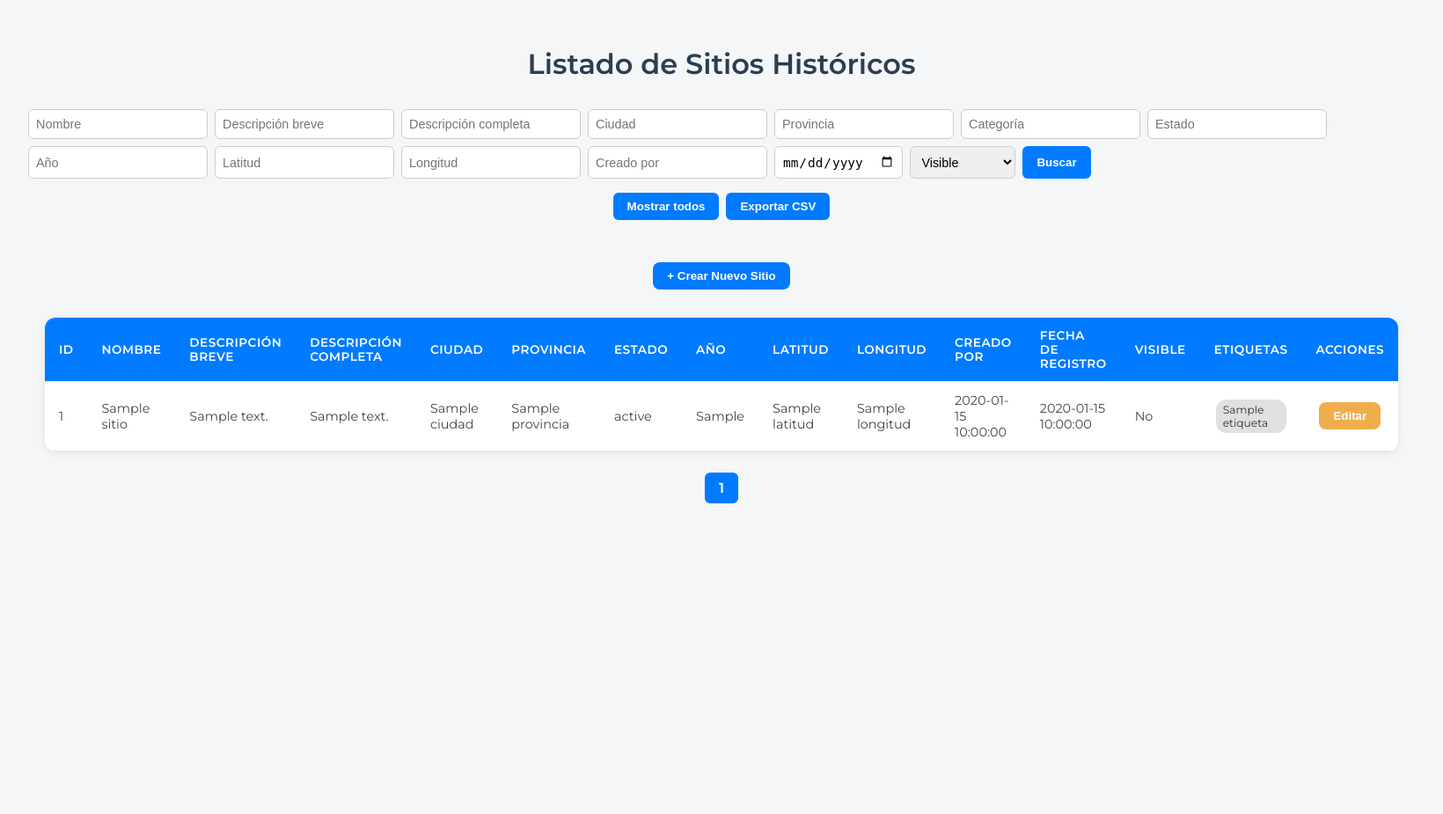
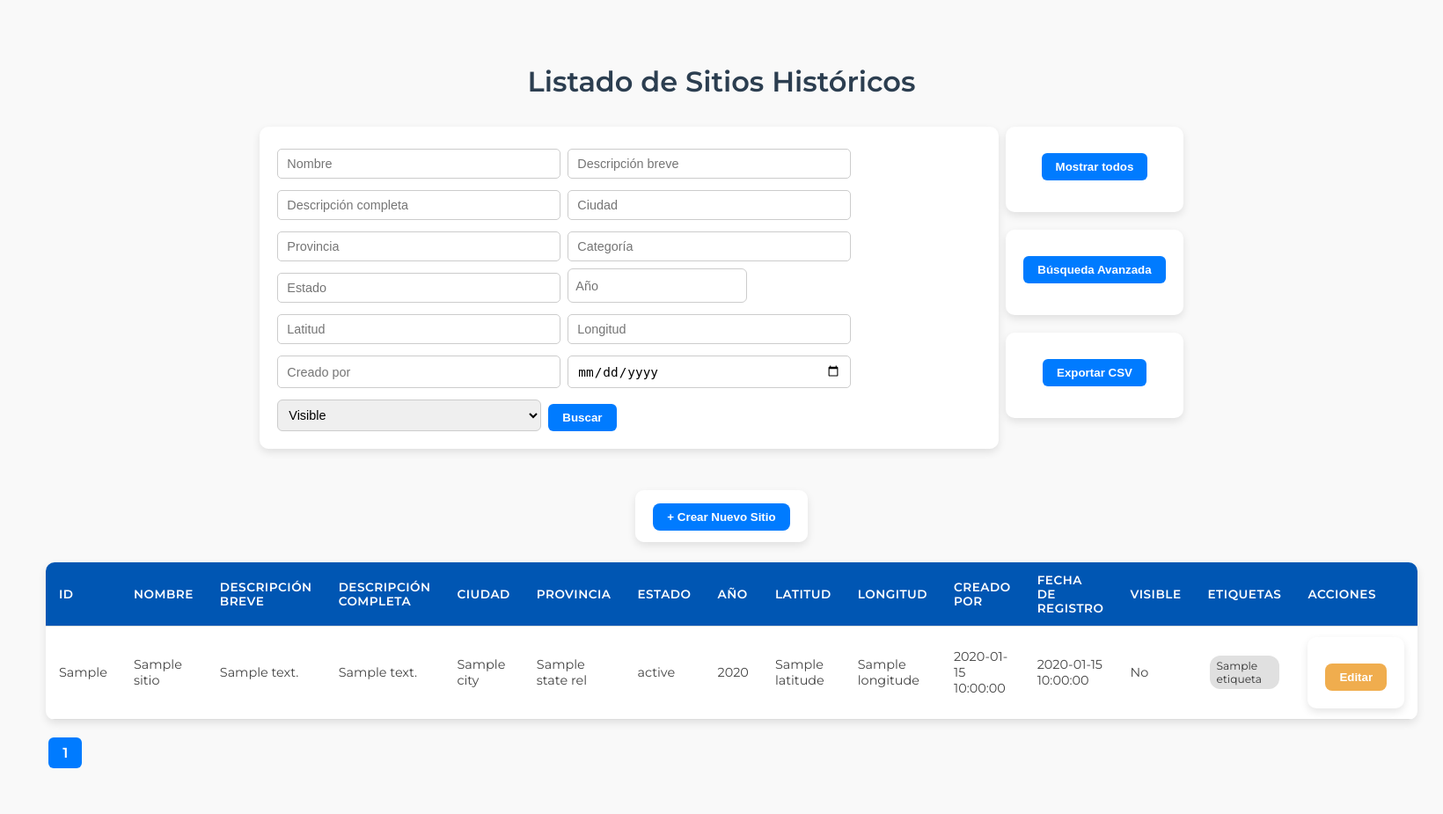
Before and after one commit to TomasCurcio04/Sitios-Historicos, a Flask app: template admin/src/web/templates/sites/index.html in a window 1640 px wide. Shown: the whole page at 88% size. Before the commit the page ends 572 px from the top, so only its background shows below. Run offline with Flask 3, Linux system fonts and the light colour scheme; the template is opened without the code that fills it: most values are stand-ins (such as "Sample title", 1, 10 or a date in 2020); parts of the project's set-up code (start-up, migrations or seed data) failed here and were passed over.

Commit message:
elimino stilos dentro del html y lo separo

```diff
--- a/admin/src/web/templates/sites/index.html
+++ b/admin/src/web/templates/sites/index.html
@@ -7,154 +7,7 @@
     <!-- Fuente moderna -->
     <link href="https://fonts.googleapis.com/css2?family=Montserrat:wght@400;600&display=swap" rel="stylesheet">
     <link rel="stylesheet" href="{{ url_for('static', filename='styles.css') }}">
-
-    <style>
-        /* ======================= Estilos generales ======================= */
-        body {
-            font-family: 'Montserrat', sans-serif;
-            background: #f4f6f8;
-            margin: 0;
-            padding: 2rem;
-            color: #333;
-        }
-
-        h1 {
-            text-align: center;
-            color: #2c3e50;
-            margin-bottom: 2rem;
-        }
-
-        /* Flash messages */
-        .flash-messages {
-            list-style: none;
-            padding: 0;
-            margin: 0 auto 1.5rem;
-            max-width: 900px;
-        }
-        .flash-messages li {
-            padding: 0.8rem 1rem;
-            border-radius: 8px;
-            font-weight: 600;
-            text-align: center;
-        }
-        .success { background: #d4edda; color: #155724; }
-        .error { background: #f8d7da; color: #721c24; }
-
-        /* Botones */
-        .btn {
-            padding: 0.5rem 1rem;
-            border-radius: 8px;
-            font-weight: 600;
-            cursor: pointer;
-            border: none;
-            text-decoration: none;
-            transition: background 0.2s ease, transform 0.1s ease;
-        }
-        .btn-create { background: #007bff; color: #fff; margin-bottom: 1rem; }
-        .btn-create:hover { background: #0069d9; }
-        .btn-edit { background: #f0ad4e; color: #fff; }
-        .btn-edit:hover { background: #ec971f; }
-        .btn-delete { background: #d9534f; color: #fff; }
-        .btn-delete:hover { background: #c9302c; }
-
-        /* Tabla de sitios */
-        table {
-            border-collapse: collapse;
-            width: 100%;
-            max-width: 1300px;
-            margin: 0 auto;
-            background: #fff;
-            border-radius: 12px;
-            box-shadow: 0 2px 10px rgba(0,0,0,0.08);
-            overflow: hidden;
-        }
-        th, td {
-            text-align: left;
-            padding: 12px 16px;
-            border-bottom: 1px solid #e6e6e6;
-        }
-        th {
-            background: #007bff;
-            color: #fff;
-            text-transform: uppercase;
-            font-size: 0.85rem;
-            letter-spacing: 0.5px;
-        }
-        tr:hover { background: #f9fafb; }
-        td { color: #444; font-size: 0.9rem; }
-
-        /* Acciones (Editar/Eliminar) */
-        .acciones { display: flex; justify-content: center; gap: 8px; }
-        .acciones form { display: inline; margin: 0; }
-
-        /* Barra de búsqueda */
-        .search-bar {
-            text-align: center;
-            margin: 1.5rem 0 2rem;
-            display: flex;
-            flex-wrap: wrap;
-            justify-content: center;
-            gap: 0.5rem;
-        }
-        .search-bar input, .search-bar select {
-            padding: 0.5rem;
-            border-radius: 6px;
-            border: 1px solid #ccc;
-            font-size: 0.9rem;
-            min-width: 120px;
-        }
-        .search-bar button {
-            padding: 0.5rem 1rem;
-            border: none;
-            border-radius: 6px;
-            background: #007bff;
-            color: white;
-            font-weight: 600;
-            cursor: pointer;
-            transition: 0.2s;
-        }
-        .search-bar button:hover { background: #0056b3; }
-
-        /* Paginación */
-        .pagination {
-            text-align: center;
-            margin-top: 2rem;
-        }
-        .pagination a {
-            padding: 0.5rem 1rem;
-            border-radius: 6px;
-            text-decoration: none;
-            background: #e0e0e0;
-            color: #333;
-            margin: 0 0.2rem;
-            transition: 0.2s;
-            font-weight: 600;
-        }
-        .pagination a.active { background: #007bff; color: #fff; }
-        .pagination a:hover { background: #007bff; color: #fff; }
-
-        /* Etiquetas */
-        .badge {
-            display: inline-block;
-            background-color: #e0e0e0;
-            color: #333;
-            padding: 4px 8px;
-            border-radius: 12px;
-            font-size: 0.85em;
-            margin: 2px;
-        }
-        .text-muted { color: #777; }
-
-        /* Responsive */
-        @media(max-width:1024px){ table{ font-size:0.85rem; } }
-        @media(max-width:768px){
-            body{ padding:1rem; }
-            table{ font-size:0.75rem; }
-            th,td{ padding:8px 10px; }
-            .search-bar{ flex-direction:column; gap:0.5rem; }
-            .search-bar input,.search-bar select{ width:100%; max-width:250px; }
-        }
-    </style>
+    <link rel="stylesheet" href="{{ url_for('static', filename='sitios.css') }}">
 </head>
 <body>
 
@@ -173,7 +26,9 @@
 
 <!-- Búsqueda avanzada -->
 <div class="search-bar">
-    <form action="{{ url_for('issues.index') }}" method="get" style="display:flex; flex-wrap:wrap; gap:0.5rem;">
+
+    <!-- Formulario principal de búsqueda -->
+    <form action="{{ url_for('issues.index') }}" method="get" class="search-form" style="display:flex; flex-wrap:wrap; gap:0.5rem;">
         <input type="text" name="nombre" placeholder="Nombre" value="{{ request.args.get('nombre','') }}">
         <input type="text" name="descripcion_breve" placeholder="Descripción breve" value="{{ request.args.get('descripcion_breve','') }}">
         <input type="text" name="descripcion_completa" placeholder="Descripción completa" value="{{ request.args.get('descripcion_completa','') }}">
@@ -191,18 +46,25 @@
             <option value="1" {% if request.args.get('visible')=='1' %}selected{% endif %}>Sí</option>
             <option value="0" {% if request.args.get('visible')=='0' %}selected{% endif %}>No</option>
         </select>
-        <button type="submit">Buscar</button>
+        <button type="submit" class="btn btn-search">Buscar</button>
     </form>
 
-    <form action="{{ url_for('issues.index') }}" method="get" style="margin-top:0.5rem; display:inline-block;">
-        <button type="submit" class="btn btn-create">Mostrar todos</button>
-    </form>
-    <form action="{{ url_for('issues.exportar') }}" method="get" style="margin-top:0.5rem; display:inline-block;">
-        {% for key in ['nombre','descripcion_breve','descripcion_completa','ciudad','provincia','categoria','estado','anio','latitud','longitud','created_by','created_at','visible'] %}
-            <input type="hidden" name="{{ key }}" value="{{ request.args.get(key,'') }}">
-        {% endfor %}
-        <button type="submit" class="btn btn-create">Exportar CSV</button>
-    </form>
+    <!-- Botones secundarios estilo button group -->
+    <div class="button-group">
+        <form action="{{ url_for('issues.index') }}" method="get">
+            <button type="submit" class="btn btn-create first">Mostrar todos</button>
+        </form>
+        <form action="{{ url_for('busqueda_avanzada.index') }}" method="get">
+            <button type="submit" class="btn btn-create middle">Búsqueda Avanzada</button>
+        </form>
+        <form action="{{ url_for('issues.exportar') }}" method="get">
+            {% for key in ['nombre','descripcion_breve','descripcion_completa','ciudad','provincia','categoria','estado','anio','latitud','longitud','created_by','created_at','visible'] %}
+                <input type="hidden" name="{{ key }}" value="{{ request.args.get(key,'') }}">
+            {% endfor %}
+            <button type="submit" class="btn btn-create last">Exportar CSV</button>
+        </form>
+    </div>
+
 </div>
 
 <!-- Crear nuevo sitio -->
@@ -237,38 +99,39 @@
     <tbody>
         {% for sitio in sitios %}
         <tr>
-            <td>{{ sitio['id'] }}</td>
-            <td>{{ sitio['nombre'] }}</td>
-            <td>{{ sitio.get('descripcion_breve','') }}</td>
-            <td>{{ sitio.get('descripcion_completa','') }}</td>
-            <td>{{ sitio['ciudad'] }}</td>
-            <td>{{ sitio['provincia'] }}</td>
-            <td>{{ sitio.get('estado_conservacion','') }}</td>
-            <td>{{ sitio['anio_inauguracion'] }}</td>
-            <td>{{ sitio.get('latitud','') }}</td>
-            <td>{{ sitio.get('longitud','') }}</td>
-            <td>{{ sitio.get('created_by','') }}</td>
-            <td>{{ sitio.get('created_at','') }}</td>
-            <td>{{ 'Sí' if sitio.get('visible') else 'No' }}</td>
+            <td>{{ sitio.id_site }}</td>
+            <td>{{ sitio.name }}</td>
+            <td>{{ sitio.short_description or '' }}</td>
+            <td>{{ sitio.full_description or '' }}</td>
+            <td>{{ sitio.city }}</td>
+            <td>{{ sitio.state_rel.name if sitio.state_rel else '' }}</td>
+            <td>{{ sitio.conservation_state or '' }}</td>
+            <td>{{ sitio.inauguration_year or '' }}</td>
+            <td>{{ sitio.latitude or '' }}</td>
+            <td>{{ sitio.longitude or '' }}</td>
+            <td>{{ sitio.created_by or '' }}</td>
+            <td>{{ sitio.date_registered or '' }}</td>
+            <td>{{ 'Sí' if sitio.is_visible else 'No' }}</td>
 
-            <!-- ================== Etiquetas ================== -->
+            <!-- Etiquetas -->
             <td>
-                {% if sitio.etiquetas %}
-                    {% for etiqueta in sitio.etiquetas %}
-                        <span class="badge">{{ etiqueta }}</span>
+                {% if sitio.tag %}
+                    {% for etiqueta in sitio.tag %}
+                        <span class="badge">{{ etiqueta.name }}</span>
                     {% endfor %}
                 {% else %}
                     <span class="text-muted">Sin etiquetas</span>
                 {% endif %}
             </td>
 
+            <!-- Acciones -->
             <td>
                 <div class="acciones">
-                    <form action="{{ url_for('issues.editar', site_id=sitio['id']) }}" method="get">
+                    <form action="{{ url_for('issues.editar', site_id=sitio.id_site) }}" method="get">
                         <button type="submit" class="btn btn-edit">Editar</button>
                     </form>
                     {% if usuario_es_admin %}
-                    <form action="{{ url_for('issues.eliminar', site_id=sitio['id']) }}" method="post">
+                    <form action="{{ url_for('issues.eliminar', site_id=sitio.id_site) }}" method="post">
                         <button type="submit" class="btn btn-delete" onclick="return confirm('¿Seguro que querés eliminar este sitio?')">Eliminar</button>
                     </form>
                     {% endif %}
@@ -279,7 +142,7 @@
     </tbody>
 </table>
 
-<!-- Paginación compatible -->
+<!-- Paginación -->
 <div class="pagination">
 {% for p in range(1,total_pages+1) %}
 <a href="{{ url_for('issues.index',
```
